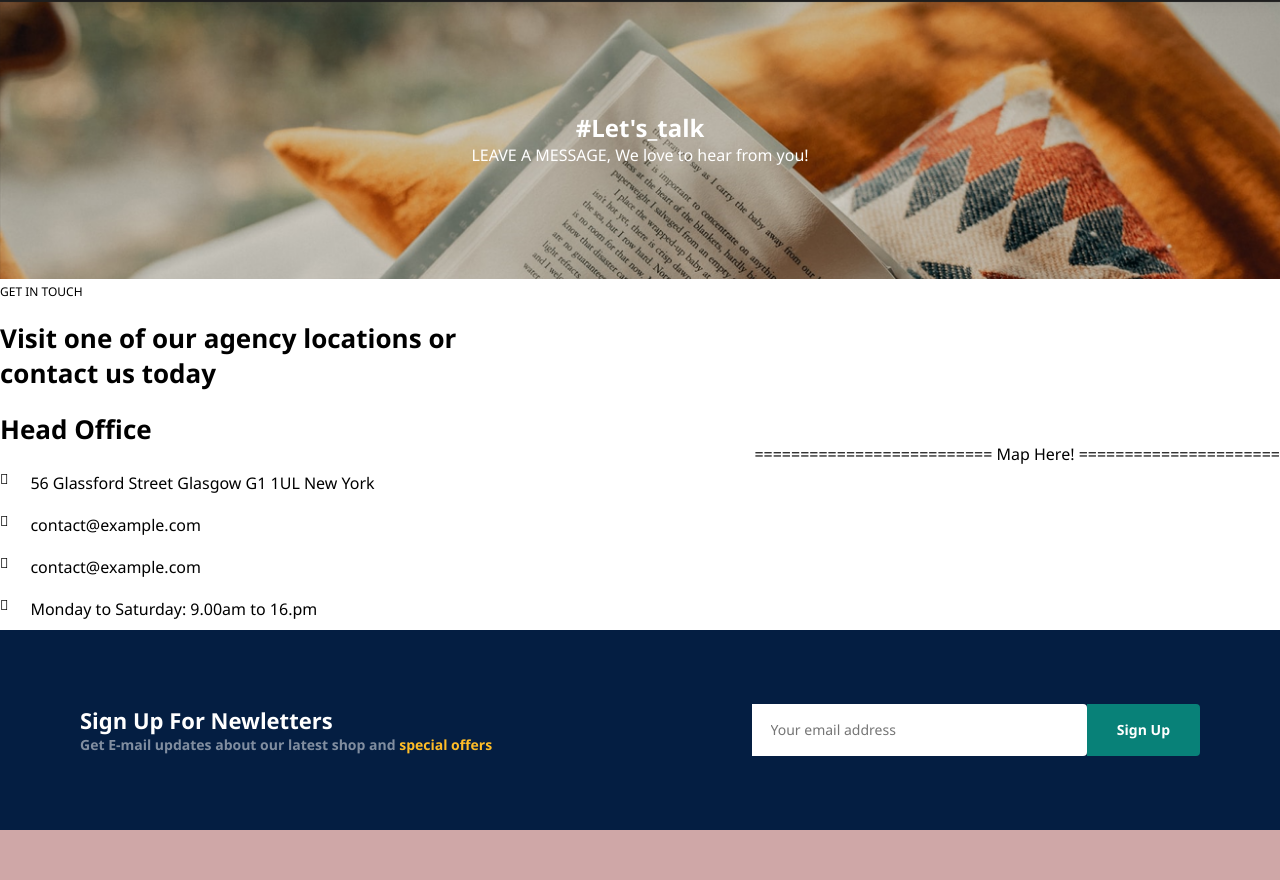
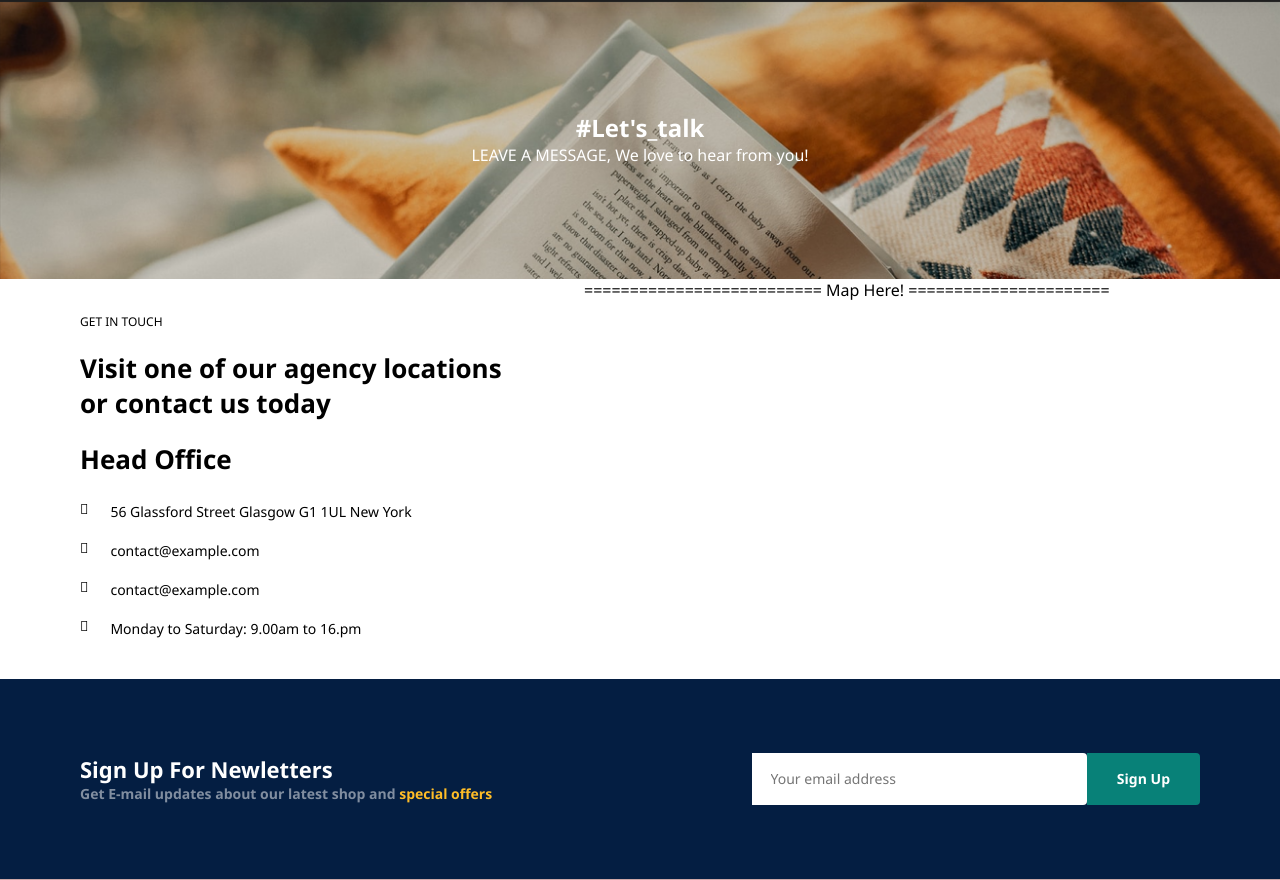
Before and after one commit to Ndaziramiyep/Umurava-online-learning-project, a PHP site: page /Html/contact.html in a window 1280 px wide. Shown: the part 95-975 px from the top of the page. Run offline with PHP 8.4, Linux system fonts and the light colour scheme; some libraries are stand-ins or nearby versions.

Commit message:
styling contact section and map

```diff
--- a/Frontend/css/style.css
+++ b/Frontend/css/style.css
@@ -704,6 +704,7 @@ footer .copyright {
     display: flex;
     align-items: center;
     justify-content: space-between;
+    padding: 0 80px;
 }
 
 #contact-details .details {
@@ -733,8 +734,20 @@ footer .copyright {
     padding-right: 22px;
 }
 
+#contact-details .details li p {
+    margin: 0;
+    font-size: 14px;
+}
 
+#contact-details .map {
+    width: 55%;
+    height: 400px;
+}
 
+#contact-details .map iframe {
+    width: 100%;
+    height: 100%;
+}
 
 
 
```
